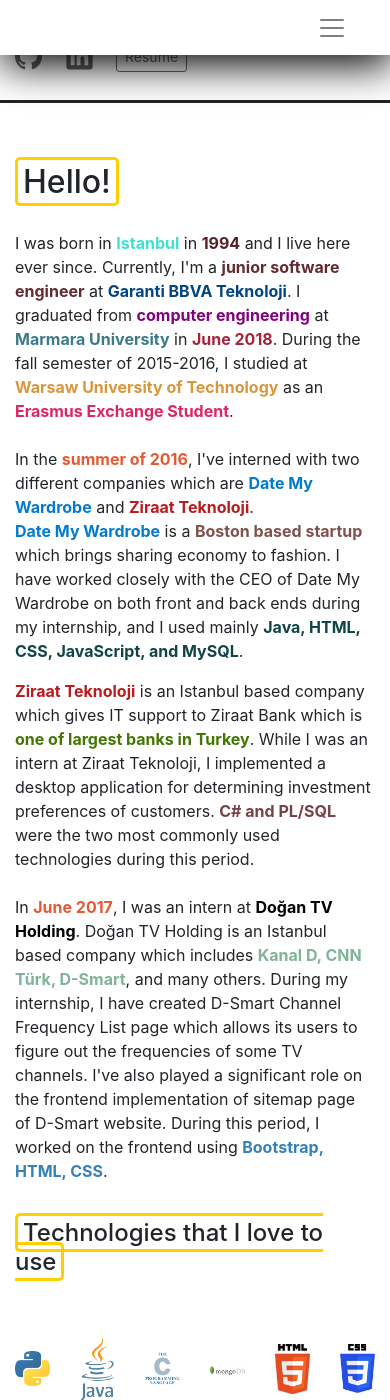
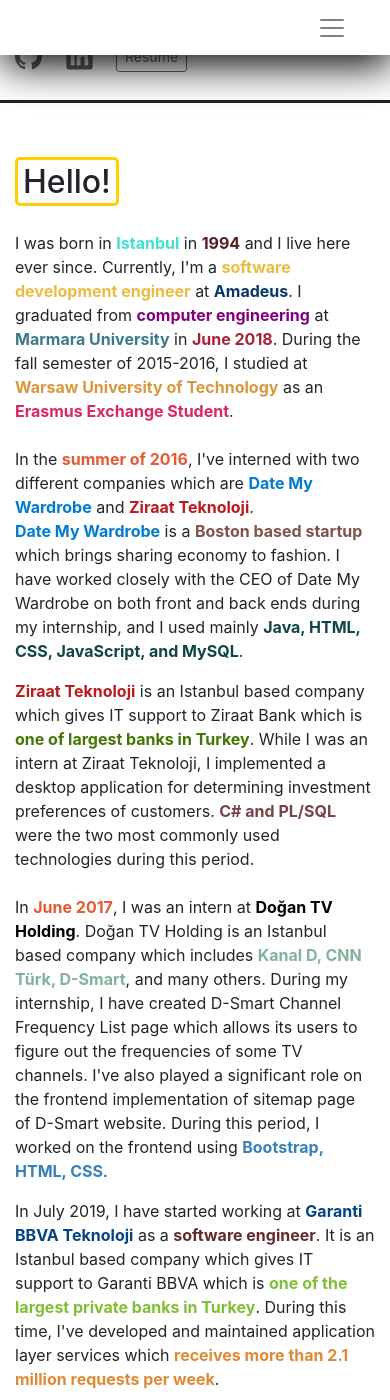
Before and after one commit to erenulas/erenulas.github.io, a Jekyll site: the page built from about.html, in a window 390 px wide and 1400 px high, scrolled down 204 px. Built offline with Jekyll 4.4.1, drawn with Linux system fonts in a browser that asks for light colours; some of the changed text lies outside the part shown.

Commit message:
update about page

```diff
--- a/about.html
+++ b/about.html
@@ -8,18 +8,19 @@
         <div class="row">
         </div>
         <div class="row">
-            <div class="col-lg-8 col-md-12 overview">
+            <div class="col-lg-12 col-md-12 overview">
                 <div class="row">
-                    <div class="col-md-6">
+                    <div class="col-md-4">
                         <h2 style="margin-bottom:30px;">
                             <span class="page-title">Hello!</span>
                         </h2>
                     </div>
                 </div>
                 <div class="row">
-                    <div class="col-md-6">
+                    <div class="col-md-4">
                             <p> I was born in <span class="about-istanbul">Istanbul</span> in <span class="about-birth">1994</span> and I live here ever since.
-                                Currently, I'm a <span class="about-position-garanti">junior software engineer</span> at <a class="a-garanti" href="https://www.garantiteknoloji.com.tr" target="_blank"><span class="about-garanti">Garanti BBVA Teknoloji</span></a>.
+                                Currently, I'm a <span class="about-position-amadeus">software development engineer</span> at <a class="a-amadeus" href="https://amadeus.com/en" target="_blank">
+                                <span class="about-amadeus">Amadeus</span></a>.
                                 I graduated from <a class="a-dept" href="http://cse.eng.marmara.edu.tr/en/" target="_blank"><span class="about-dept">computer engineering</span></a> at <a class="a-university" href="http://www.marmara.edu.tr/en/" target="_blank"><span class="about-university">Marmara University</span></a>
                                 in <span class="about-grad">June 2018</span>.
                                 During the fall semester of 2015-2016, I studied at <a class="a-warsaw" href="https://www.pw.edu.pl/engpw" target="_blank"><span class="about-warsaw">Warsaw University of Technology</span></a> as an <span class="about-erasmus">Erasmus Exchange Student</span>. <br><br>
@@ -29,7 +30,7 @@
                                 I have worked closely with the CEO of Date My Wardrobe on both front and back ends during my internship, and I used mainly <span class="about-dmw-stack">Java, HTML, CSS, JavaScript, and MySQL</span>.
                                 </p>
                     </div>
-                    <div class="col-md-6">
+                    <div class="col-md-4">
                             <p>
                                     <span class="about-ziraat">Ziraat Teknoloji</span> is an Istanbul based company which gives IT support to Ziraat Bank which is <span class="about-desc-ziraat">one of largest banks in Turkey</span>.
                                     While I was an intern at Ziraat Teknoloji, I implemented a desktop application for determining investment preferences of customers. <span class="about-ziraat-stack">C# and PL/SQL</span> were the two most commonly used
@@ -38,6 +39,17 @@
                                     During my internship, I have created D-Smart Channel Frequency List page which allows its users to figure out the frequencies of some TV channels.
                                     I've also played a significant role on the frontend implementation of sitemap page of D-Smart website. During this period, I worked on the frontend using <span class="about-dtvh-stack">Bootstrap, HTML, CSS</span>.
                                     </p>
+                    </div>
+                    <div class="col-md-4">
+                        <p>
+                            In July 2019, I have started working at <a class="a-garanti" href="https://www.garantiteknoloji.com.tr" target="_blank">
+                            <span class="about-garanti">Garanti BBVA Teknoloji</span></a> as a <span class="about-position-garanti">software engineer</span>.
+                            It is an Istanbul based company which gives IT support to Garanti BBVA which is <span class="about-desc-garanti">one of the largest private banks in Turkey</span>.
+                            During this time, I've developed and maintained application layer services which <span class="about-garanti-stack">receives more than 2.1 million requests per week</span>.
+                            <br><br>
+                            Since December 2020, I've been working at Amadeus as a software development engineer.
+
+                        </p>
                     </div>
                 </div>
                 <div class="row">
@@ -57,22 +69,6 @@
                     {% endfor %}
                 </div>
             </div>
-            <div class="col-lg-3 col-md-12">
-                <div class="row">
-                    <div class="col-lg-12 col-md-6 col-12 spotify-widget">
-                            <div class="row">
-                                <div class="col-lg-12 col-md-12 col-12">
-                                        <h2 style="margin-bottom:30px;"><span class="page-title">Mixtape</span></h2>
-                                </div>
-                            </div>
-                            <div class="row">
-                                    <div class="col-lg-12 col-md-12 col-12">
-                                            <iframe src="https://open.spotify.com/embed/user/11135553220/playlist/7bMzIA6lqWQ9rhwM5sy6a4" height="380" frameborder="0" allowtransparency="true" allow="encrypted-media" style="min-width:300px;width:100%;"></iframe>
-                                    </div>
-                                </div>
-                        </div>
-                </div>
-            </div>
         </div>
     </div>
 </section>
--- a/css/main.scss
+++ b/css/main.scss
@@ -37,6 +37,7 @@
 $about-dmw: #027BCE;
 $about-ziraat: #BA1B1D;
 $about-garanti: #004481;
+$about-amadeus: #08376C;
 
 
 // Use media queries like this:
@@ -326,6 +327,10 @@
     color: #004481;
 }
 
+%about-amadeus {
+    color: #08376C;
+}
+
 .about-istanbul {
     @extend %about-span;
     color: turquoise;
@@ -421,6 +426,26 @@
     color: #632B30;
 }
 
+.about-desc-garanti {
+    @extend %about-span;
+    color: #7FBF35;
+}
+
+.about-garanti-stack {
+    @extend %about-span;
+    color: #DE8937;
+}
+
+.about-amadeus {
+    @extend %about-span;
+    color: $about-amadeus;
+}
+
+.about-position-amadeus {
+    @extend %about-span;
+    color: #EBBB42;
+}
+
 .a-dept {
     &:hover{
         text-decoration-color: $about-dept;
@@ -457,5 +482,11 @@
     }
 }
 
+.a-amadeus {
+    &:hover{
+        text-decoration-color: $about-amadeus;
+    }
+}
+
 // Import partials from `sass_dir` (defaults to `_sass`)
 @import 'bootstrap/bootstrap';
```
Also changed, not shown: _data/techs.yml (+39 -21 lines), Gemfile.lock, assets/img/techs/docker.png (added), assets/img/techs/gulp.png (added), assets/img/techs/javascript.png (added), assets/img/techs/jenkins.png (added), assets/img/techs/junit.png (added), assets/img/techs/maven.png (added), assets/img/techs/mockito.png (added), assets/img/techs/oracle.png (added), assets/img/techs/spring.png (added).
